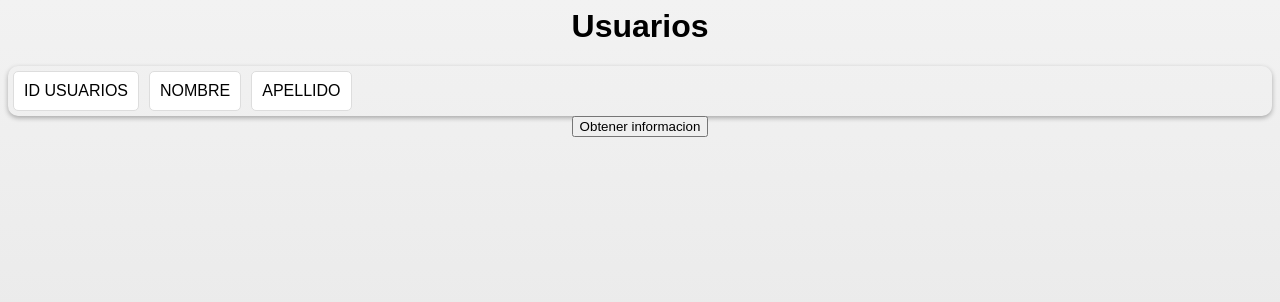
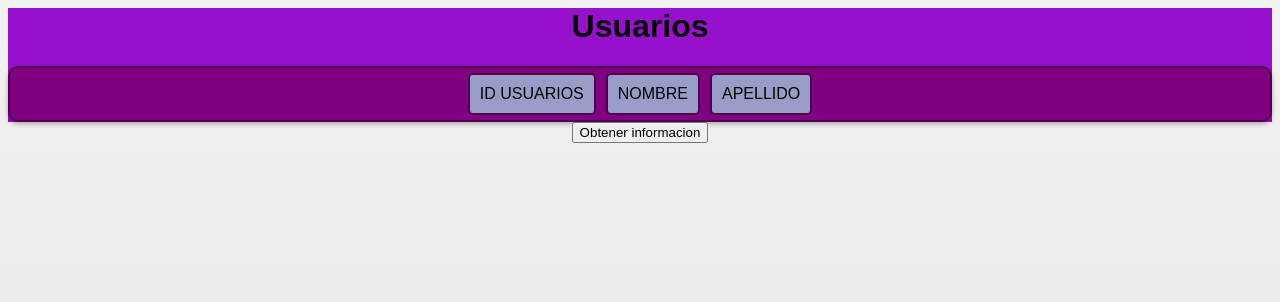
Before and after one commit to Manuxxrsb/Taller-de-sistemas-de-info, a plain HTML site: page views/usuarios.html in a window 1280 px wide. Drawn offline with Linux system fonts and the light colour scheme.

Commit message:
Update usuarios.html

```diff
--- a/views/usuarios.html
+++ b/views/usuarios.html
@@ -8,13 +8,15 @@
 </head>
 
 <body>
-    <h1>Usuarios</h1>
-    <ul>
-        <li>ID USUARIOS</li>
-        <li>NOMBRE</li>
-        <li>APELLIDO</li>
-    </ul>
-    <div></div>
+    <div class="home">
+        <h1>Usuarios</h1>
+        <ul class="func">
+            <li class="func-li">ID USUARIOS</li>
+            <li class="func-li">NOMBRE</li>
+            <li class="func-li">APELLIDO</li>
+        </ul>
+        <div></div>
+    </div>
     <button onclick="prueba()">Obtener informacion</button>
 
 
```
